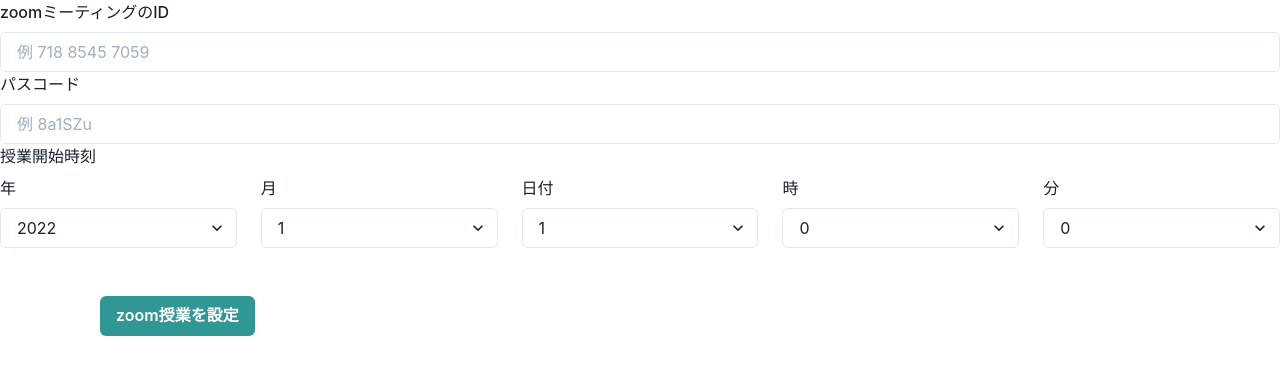
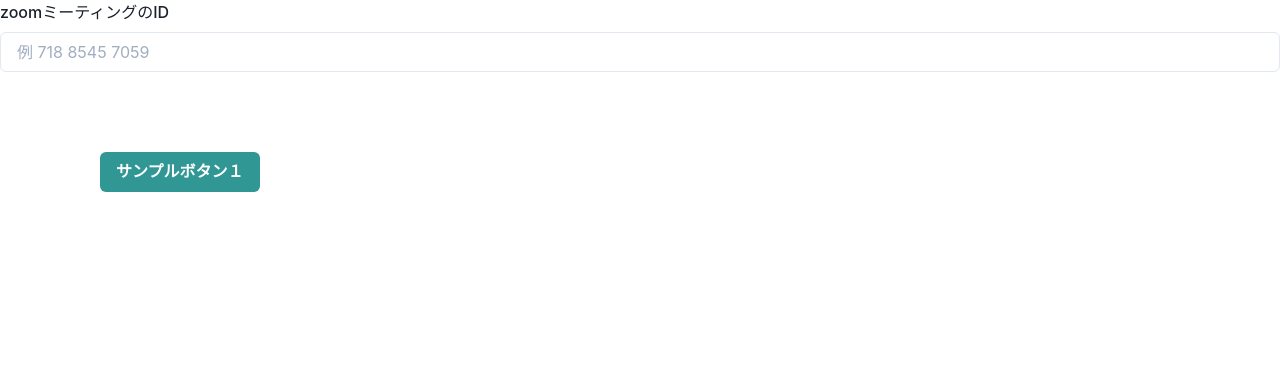
Before and after one commit to joel2145/official-search, a React (Create React App) app: page / in a window 1280 px wide. Shown: the top 374 px of the page. Built offline with nearby package versions, Linux system fonts and the light colour scheme.

Commit message:
official-searchアプリ作りに変更します

```diff
--- a/src/App.js
+++ b/src/App.js
@@ -1,16 +1,14 @@
 import React from "react"
 import { BrowserRouter as Router, Route, Routes, } from "react-router-dom";
 
-import { FormPage } from "./pages/FormPage"
-import { WaitingRoomPage } from "./pages/WaitingRoomPage"
+import { SearchPage } from "./pages/SearchPage"
 
 
 function App() {
   return (
     <Router>
       <Routes>
-        <Route exact path="/" element={<FormPage />}></Route>
-        <Route exact path="/waitting" element={<WaitingRoomPage />}></Route>
+        <Route exact path="/" element={<SearchPage />}></Route>
       </Routes>
     </Router>
   );
--- a/src/components/Form.js
+++ /dev/null
@@ -1,97 +0,0 @@
-import React, { useState } from 'react'
-import {
-  FormControl,
-  FormLabel,
-  Input,
-  Button,
-  Select,
-  Grid, GridItem
-} from '@chakra-ui/react'
-import { useNavigate } from "react-router-dom";
-
-export const Form = () => {
-  const navigate = useNavigate();
-
-  const [meetingID, setMeetingID] = useState('')
-  const [passcode, setPasscode] = useState('')
-  const [year, setYear] = useState(2022)
-  const [month, setMonth] = useState(1)
-  const [date, setDate] = useState(1)
-  const [hour, setHour] = useState(1)
-  const [minute, setMinute] = useState(0)
-
-  const meetingIDChange = (e) => {
-    setMeetingID(() => e.target.value)
-  }
-  const passcodeChange = (e) => {
-    setPasscode(() => e.target.value)
-  }
-  const yearChange = (e) => {
-    setYear(() => e.target.value)
-  }
-  const monthChange = (e) => {
-    setMonth(() => e.target.value)
-  }
-  const dateChange = (e) => {
-    setDate(() => e.target.value)
-  }
-  const hourChange = (e) => {
-    setHour(() => e.target.value)
-  }
-  const minuteChange = (e) => {
-    setMinute(() => e.target.value)
-  }
-
-  const submit = () => {
-    navigate("/waitting", { state: { meetingID: meetingID, passcode: passcode, year: year, month: month, date: date, hour: hour, minute: minute } })
-  }
-
-  return (
-    <>
-      <FormControl>
-
-        <FormLabel htmlFor=''>zoomミーティングのID</FormLabel>
-        <Input id='zoomID' type='number' placeholder='例 718 8545 7059' size='md' value={meetingID} onChange={meetingIDChange} />
-
-        <FormLabel htmlFor=''>パスコード</FormLabel>
-        <Input id='passcode' type='text' placeholder='例 8a1SZu' size='md' value={passcode} onChange={passcodeChange} />
-        <br />
-        <FormLabel htmlFor=''>授業開始時刻</FormLabel>
-        <Grid templateColumns='repeat(5, 1fr)' gap={6}>
-          <GridItem w='100%' h='10' bg='' >
-            <FormLabel htmlFor=''>年</FormLabel>
-            <Select placeholder='' onChange={yearChange} id="year">
-              <option value={2022} >2022</option>
-              <option value={2023} >2023</option>
-            </Select>
-          </GridItem>
-          <GridItem w='100%' h='10' bg='' >
-            <FormLabel htmlFor=''>月</FormLabel>
-            <Select placeholder='' color="" onChange={monthChange}>
-              {[...Array(12)].map((_, i) => i + 1).map((value) => <option value={value} key={value}>{value}</option>)}
-            </Select>
-          </GridItem>
-          <GridItem w='100%' h='10' bg='' >
-            <FormLabel htmlFor=''>日付</FormLabel>
-            <Select placeholder='' onChange={dateChange}>
-              {[...Array(31)].map((_, i) => i + 1).map((value) => <option value={value} key={value}>{value}</option>)}
-            </Select>
-          </GridItem>
-          <GridItem w='100%' h='10' bg='' >
-            <FormLabel htmlFor=''>時</FormLabel>
-            <Select placeholder='' onChange={hourChange}>
-              {[...Array(24)].map((_, i) => i).map((value) => <option value={value} key={value}>{value}</option>)}
-            </Select>
-          </GridItem>
-          <GridItem w='100%' h='10' bg='' >
-            <FormLabel htmlFor=''>分</FormLabel>
-            <Select placeholder='' onChange={minuteChange}>
-              {[...Array(60)].map((_, i) => i).map((value) => <option value={value} key={value}>{value}</option>)}
-            </Select>
-          </GridItem>
-        </Grid>
-      </FormControl>
-      <Button onClick={() => submit()} colorScheme='teal' size='md' marginTop="20" marginRight="100" marginLeft="100">zoom授業を設定</Button>
-    </>
-  )
-}
--- a/src/pages/FormPage.js
+++ /dev/null
@@ -1,9 +0,0 @@
-import React from 'react'
-
-import { Form } from "../components/Form"
-
-export const FormPage = () => {
-  return (
-    <Form></Form>
-  )
-}
--- /dev/null
+++ b/src/pages/SearchPage.js
@@ -0,0 +1,33 @@
+import React, { useState } from 'react'
+import {
+  FormControl,
+  FormLabel,
+  Input,
+  Button,
+} from '@chakra-ui/react'
+
+export const SearchPage = () => {
+
+  const [meetingID, setMeetingID] = useState('')
+
+  const meetingIDChange = (e) => {
+    setMeetingID(() => e.target.value)
+  }
+
+  const submit = () => {
+    window.open('https://www.google.com/search?q=site%3Aac.jp+OR+site%3Ago.jp+OR+site%3Alg.jp+ウクライナ', '_blank');
+  }
+
+  return (
+    <>
+      <FormControl>
+
+        <FormLabel htmlFor=''>zoomミーティングのID</FormLabel>
+        <Input id='zoomID' type='number' placeholder='例 718 8545 7059' size='md' value={meetingID} onChange={meetingIDChange} />
+
+
+      </FormControl>
+      <Button onClick={() => submit()} colorScheme='teal' size='md' marginTop="20" marginRight="100" marginLeft="100">サンプルボタン１</Button>
+    </>
+  )
+}
--- a/src/pages/WaitingRoomPage.js
+++ /dev/null
@@ -1,50 +0,0 @@
-import React from "react";
-import { useLocation } from "react-router-dom";
-
-export const WaitingRoomPage = (props) => {
-
-  const location = useLocation();
-  // console.log(location)
-  const { meetingID, passcode, year, month, date, hour, minute } = { ...location.state }
-
-  const exec = require('child_process');
-  // 授業時間の設定
-  // const lesson = new Date(year, (month - 1), date, hour, minute); // 授業開始時刻
-  // const lessonTime = parseInt(lesson / 1000); // timestampに変更する
-  // const lessonTime2 = lesson.toLocaleString()
-  // ${ meetingID }${ passcode }
-
-  // zoomに入る関数
-  // const { exec } = require('child_process')
-  const EnterTheRoom = () => {
-    console.log(exec)
-    console.log(meetingID)
-    // exec(`open 'zoommtg://zoom.us/join?confno=71885457059&pwd=8a1SZu'`, (error, stdout, stderr) => {
-    //   if (error) {
-    //     console.log(error);
-    //     console.log(stderr);
-    //   }
-    //   console.log(stdout);
-    // })
-  };
-
-  // 授業開始時間になったら自動的にzoomへ入る関数
-  // const AutoZoomEnter = () => {
-
-  // }
-
-
-  return (
-    <>
-      <div>WaitingRoomPage</div>
-      <br />
-      <p>{`授業開始予定時刻:${year}年 ${month}月${date}日 ${hour}時${minute}分`}</p>
-      <br />
-      <p>{`zoomミーティングのID:${meetingID}`}</p>
-      <p>{`パスコード:${passcode}`}</p>
-      <br />
-      <p>{`授業開始時刻までお待ち下さい。`}</p>
-      <button onClick={() => EnterTheRoom()}> テスト</button>
-    </>
-  );
-};
```
Also changed, not shown: src/pages/TestPage.js (deleted, +0 -7 lines).
